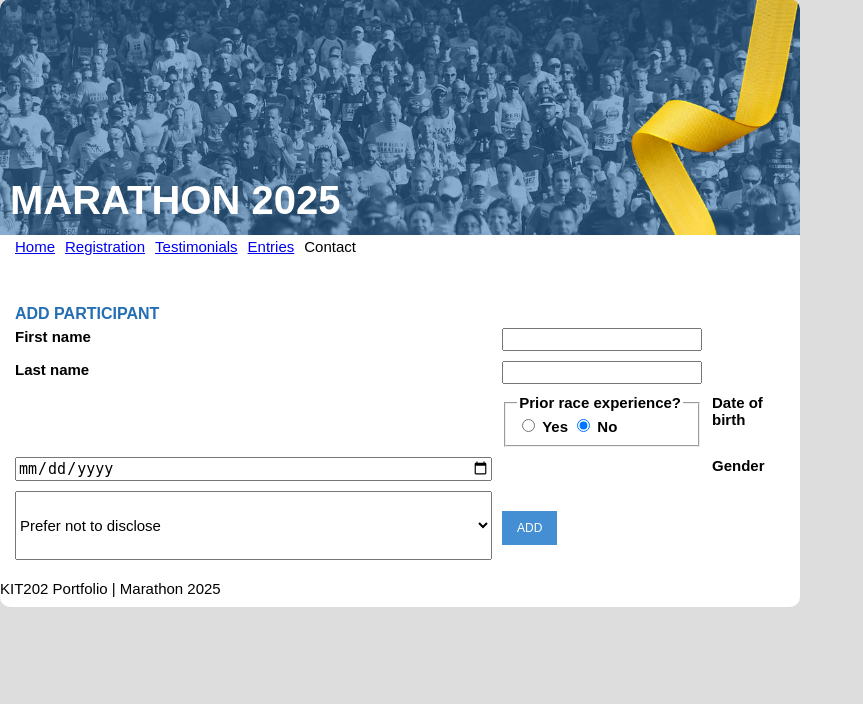
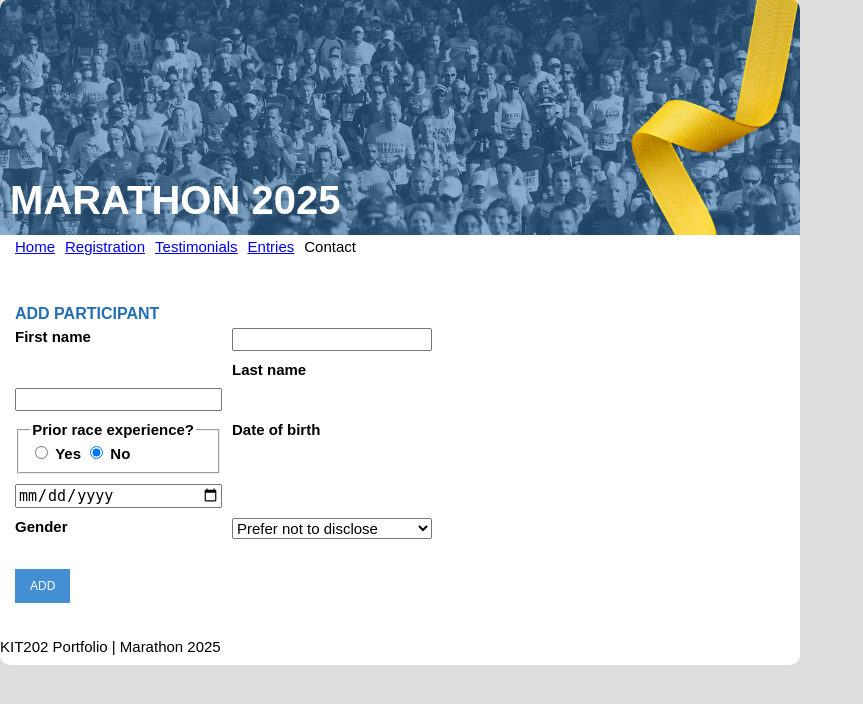
Before and after one commit to LuddyFish/KIT202-Portfolio, a PHP site: page /dynamic_site/add.html in a window 1280 px wide. Shown: the part 26-730 px from the top of the page, without its empty margins (0-863 px from the left). Run offline with PHP 8.4, Linux system fonts and the light colour scheme.

Commit message:
reverting style changes

```diff
--- a/dynamic_site/styles/style.css
+++ b/dynamic_site/styles/style.css
@@ -205,18 +205,13 @@ using JavaScript in Week 5.)
 - The gap between elements is 10px
 - Justify the content to the left
 */
-#registrationForm {
+#registrationForm, .editForm {
     display: grid;
     grid-template-columns: auto 200px;
     gap: 10px;
     justify-content: left;
 }
-.editForm {
-    display: grid;
-    grid-template-columns: auto 200px auto;
-    gap: 10px;
-    justify-content: left;
-}
+
 /*
 A class for a form element label
 
@@ -243,7 +238,7 @@ form actions (the submit and cancel buttons)
 - It should span two columns (achievable by setting the grid column end to span 2)
 */
 .col-span {
-    grid-column-end: 3;
+    grid-column-end: 2;
 }
 
 #testimonials {
```
